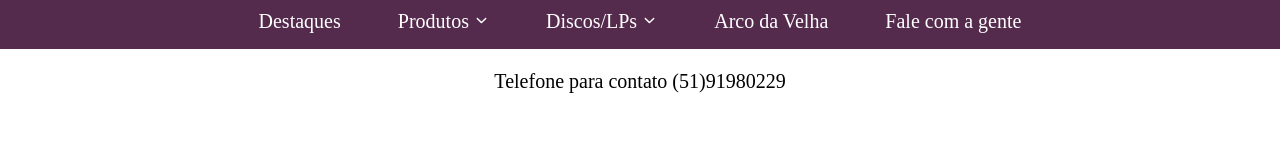
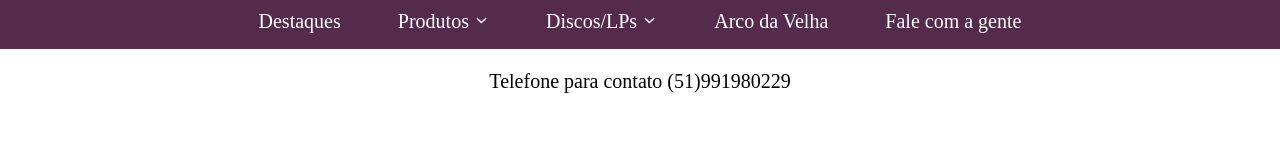
Before and after one commit to ciques/Arco-da-Velha, a Next.js app: page /contato in a window 1280 px wide. Shown: the part 146-300 px from the top of the page. Built offline with nearby package versions, Linux system fonts and the light colour scheme; no server answers.

Commit message:
minor fixes

```diff
--- a/pages/contato.js
+++ b/pages/contato.js
@@ -12,7 +12,7 @@ function Contato() {
             </Header>
             <Content>
                 <div style={{textAlign: 'center'}}>
-                    Telefone para contato (51)91980229
+                    Telefone para contato (51)991980229
                 </div>
             </Content>
         </div>
--- a/pages/produto/[id].js
+++ b/pages/produto/[id].js
@@ -76,7 +76,7 @@ export default function Product() {
       return
     }
     try {
-      toast.success('boa'+question)
+      toast.success('Comentário feito com sucesso')
       const token = localStorage.getItem('userToken');
       const id = router.query.id
       const config = {
--- a/styles/admin.js
+++ b/styles/admin.js
@@ -3,9 +3,10 @@ import styled from 'styled-components';
 export const Wraper = styled.div`
   margin: 0 auto;
   justify-content: center;
-  padding: 10px;
   color: #808080;
   background-color: #f1eafd;
+  min-height: 100vh;
+  overflow-x: hidden;
 `
 
 export const MenuBox = styled.div`
```
